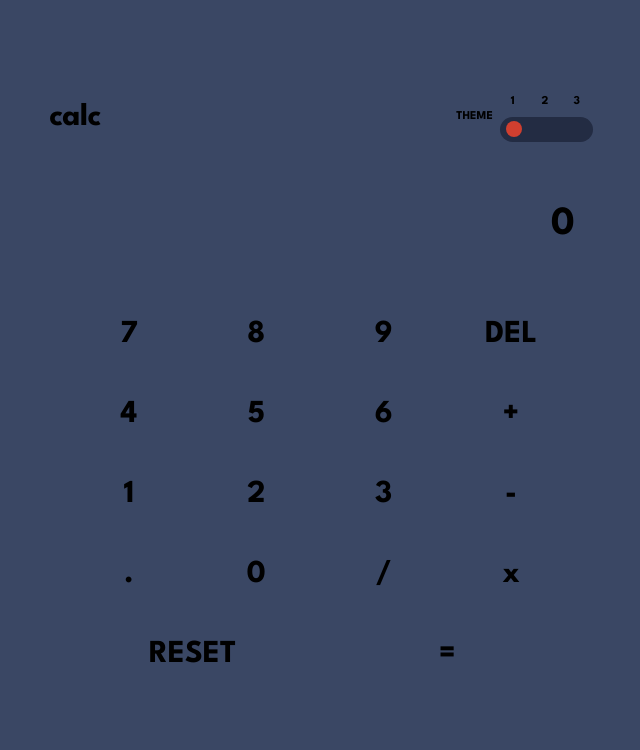
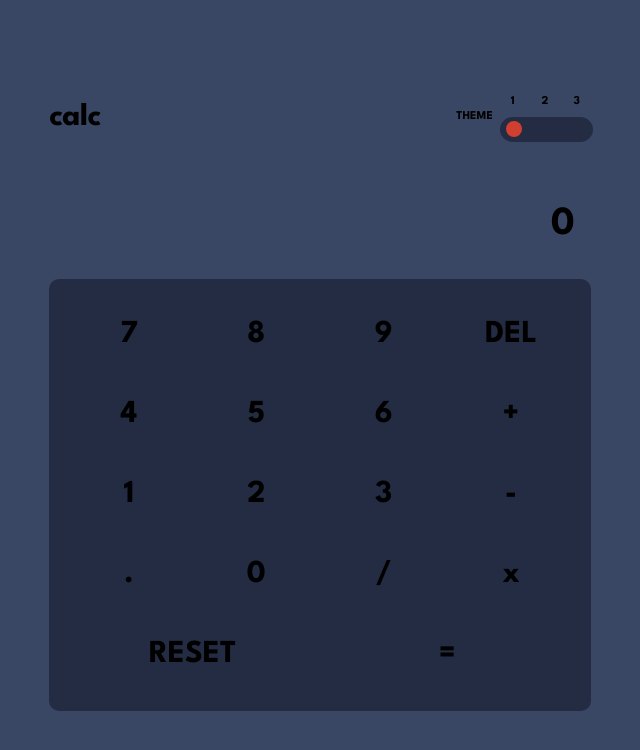
Before and after one commit to pronoia9/puny-math, a React (Create React App) app: page / in a window 1280 px wide. Shown: the top 750 px of the page, without its empty margins (320-960 px from the left). Built offline with nearby package versions, Linux system fonts and the light colour scheme.

Commit message:
add bg variable

```diff
--- a/src/components/Calculator.scss
+++ b/src/components/Calculator.scss
@@ -3,4 +3,6 @@ div.grid {
   grid-template-columns: 1fr 1fr 1fr 1fr;
   gap: 1rem;
   padding: 1.5rem;
+  background: var( --color-bg-keypad);
+  // color: var();
 }
```
